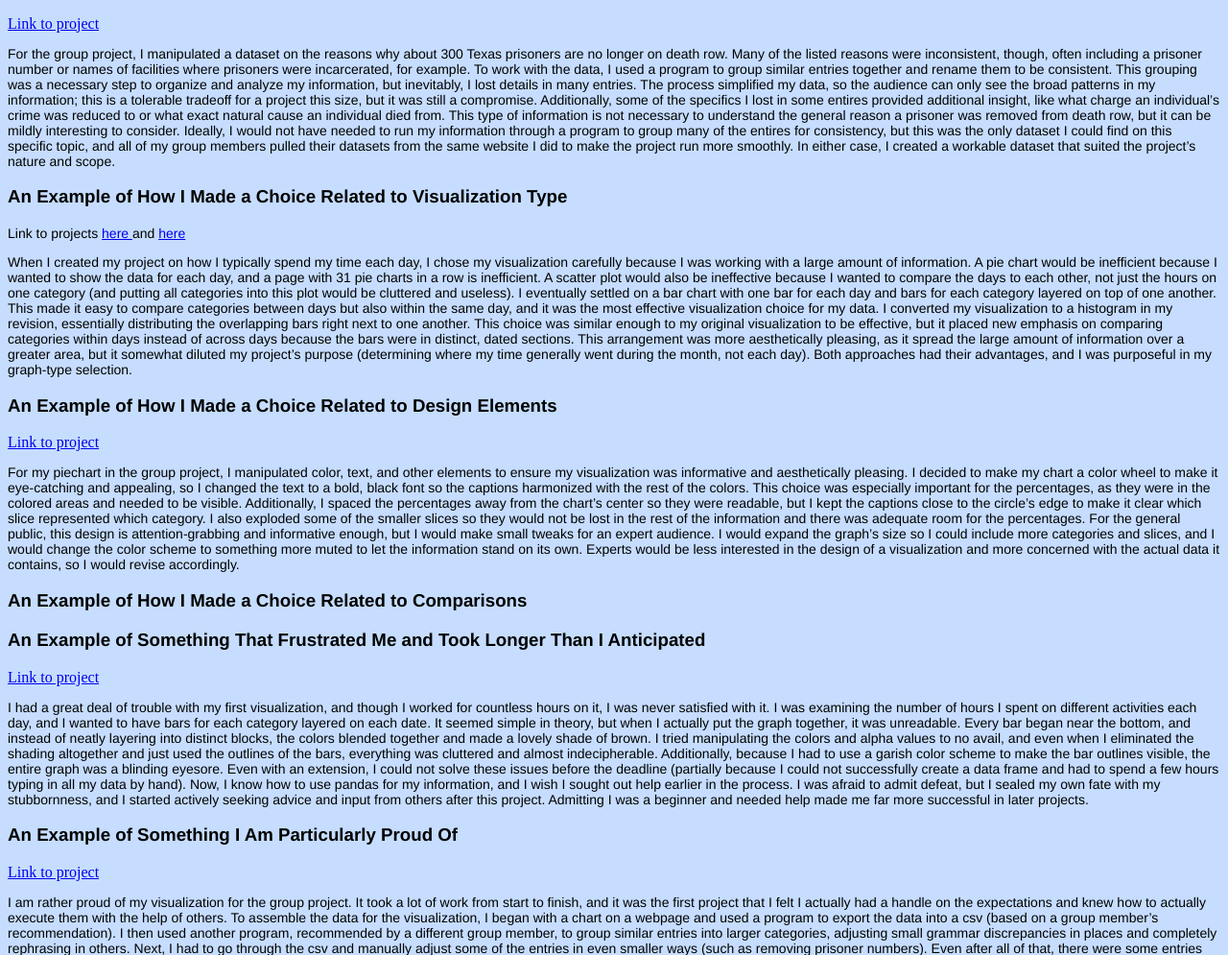
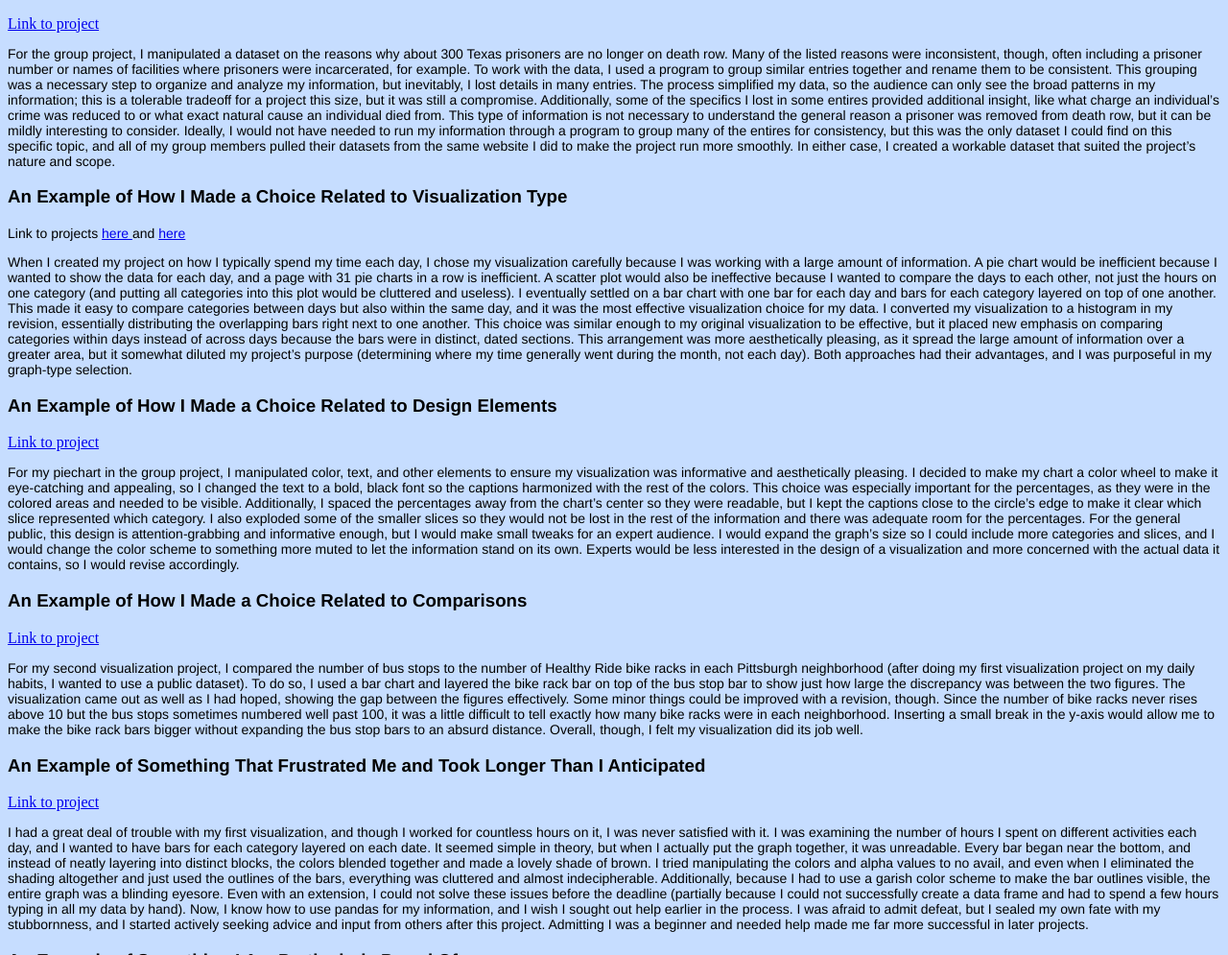
Before and after one commit to astryker18/capstone, a plain HTML site: page index.html in a window 1280 px wide. Shown: the part 105-1100 px from the top of the page at 96% size. Drawn offline with Linux system fonts and the light colour scheme.

Commit message:
Update index.html

```diff
--- a/index.html
+++ b/index.html
@@ -23,7 +23,8 @@
 	For the general public, this design is attention-grabbing and informative enough, but I would make small tweaks for an expert audience. I would expand the graph’s size so I could include more categories and slices, and I would change the color scheme to something more muted to let the information stand on its own. Experts would be less interested in the design of a visualization and more concerned with the actual data it contains, so I would revise accordingly.
 </p>
     <h3>An Example of How I Made a Choice Related to Comparisons</h3>
-      <p></p>
+	  <a href = "https://github.com/astryker18/data-viz-2">Link to project</a>
+      		<p>For my second visualization project, I compared the number of bus stops to the number of Healthy Ride bike racks in each Pittsburgh neighborhood (after doing my first visualization project on my daily habits, I wanted to use a public dataset). To do so, I used a bar chart and layered the bike rack bar on top of the bus stop bar to show just how large the discrepancy was between the two figures. The visualization came out as well as I had hoped, showing the gap between the figures effectively. Some minor things could be improved with a revision, though. Since the number of bike racks never rises above 10 but the bus stops sometimes numbered well past 100, it was a little difficult to tell exactly how many bike racks were in each neighborhood. Inserting a small break in the y-axis would allow me to make the bike rack bars bigger without expanding the bus stop bars to an absurd distance. Overall, though, I felt my visualization did its job well.</p>
 
 	  <h3>An Example of Something That Frustrated Me and Took Longer Than I Anticipated</h3>
 		<a href = "https://github.com/astryker18/data-viz-1">Link to project</a>
```
